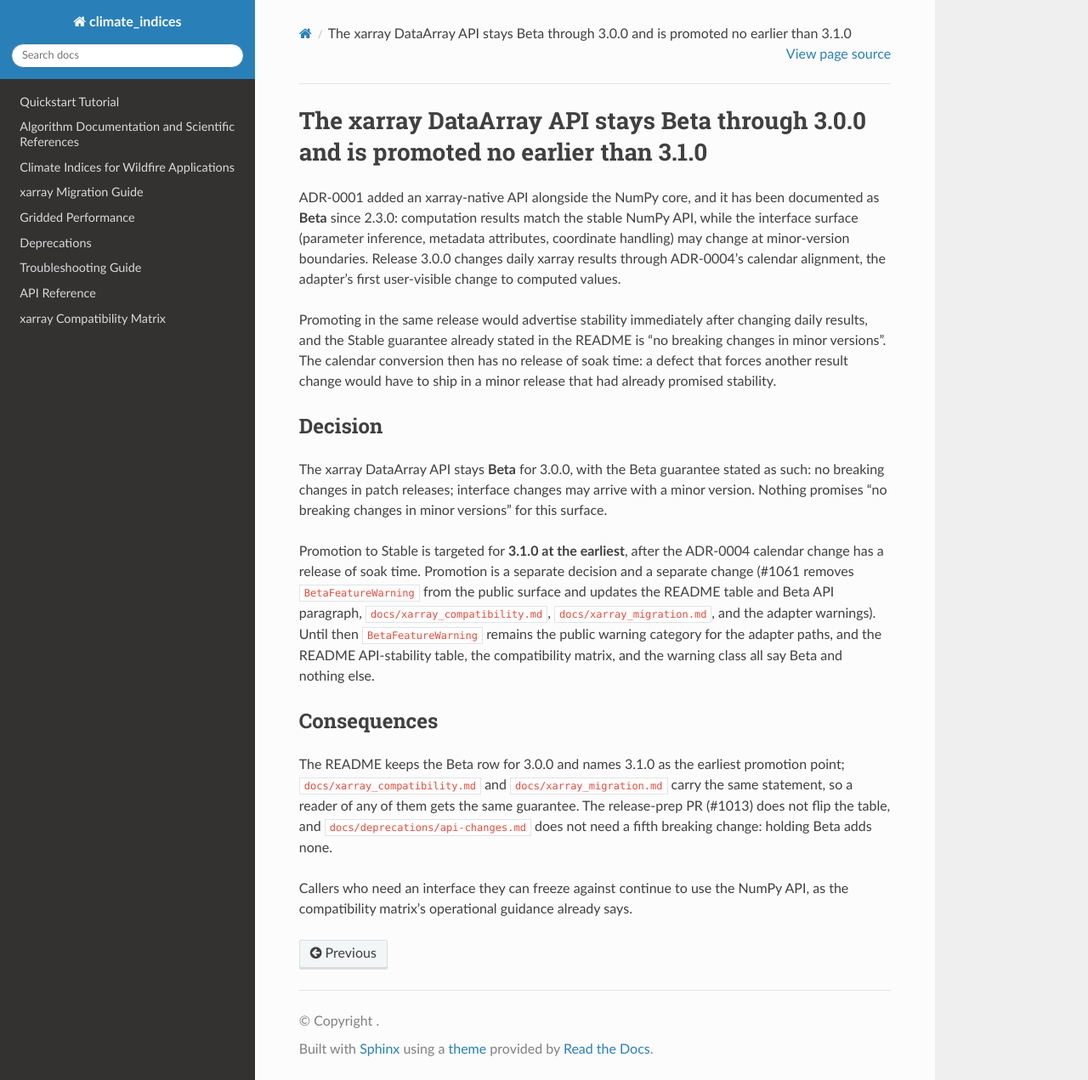
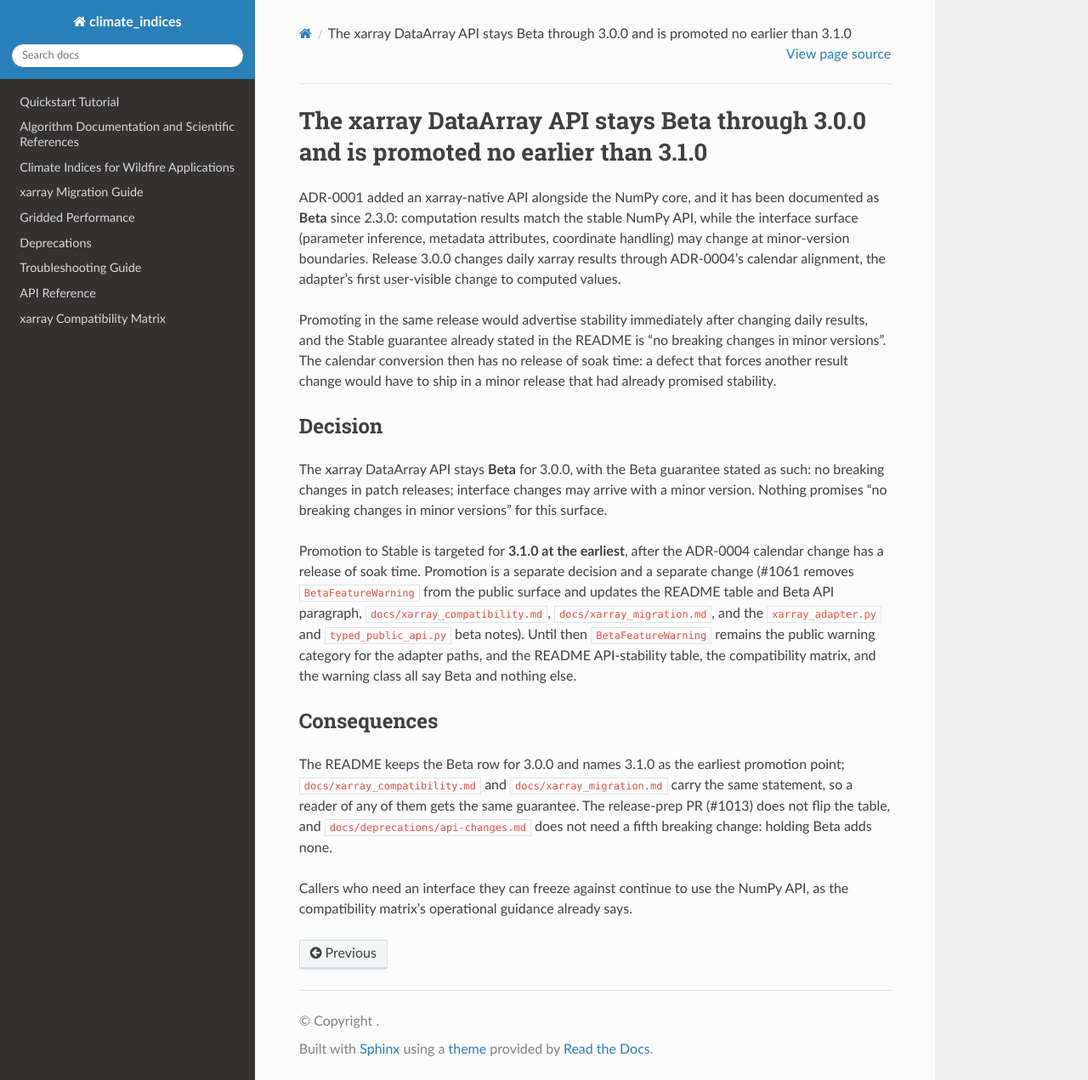
Before and after one commit to monocongo/climate_indices, a Sphinx documentation site: the page built from docs/adr/0012-xarray-api-stays-beta-through-3.0.0.md, in a window 1280 px wide and 1271 px high. Shown: the whole window at 85% size. Built offline with Sphinx 7.4.7 and the Read the Docs theme 3.1.0, drawn with Linux system fonts in a browser that asks for light colours.

Commit message:
docs: complete the ADR-0012 promotion inventory (#1012)
The promotion surface list omitted the typed_public_api.py beta notes that #1061 also covers.

```diff
--- a/docs/adr/0012-xarray-api-stays-beta-through-3.0.0.md
+++ b/docs/adr/0012-xarray-api-stays-beta-through-3.0.0.md
@@ -22,7 +22,8 @@ Promotion to Stable is targeted for **3.1.0 at the earliest**, after the ADR-000
 calendar change has a release of soak time. Promotion is a separate decision and a
 separate change (#1061 removes `BetaFeatureWarning` from the public surface and
 updates the README table and Beta API paragraph, `docs/xarray_compatibility.md`,
-`docs/xarray_migration.md`, and the adapter warnings). Until then
+`docs/xarray_migration.md`, and the `xarray_adapter.py` and `typed_public_api.py` beta
+notes). Until then
 `BetaFeatureWarning` remains the public warning category for the adapter paths, and
 the README API-stability table, the compatibility matrix, and the warning class all
 say Beta and nothing else.
```
